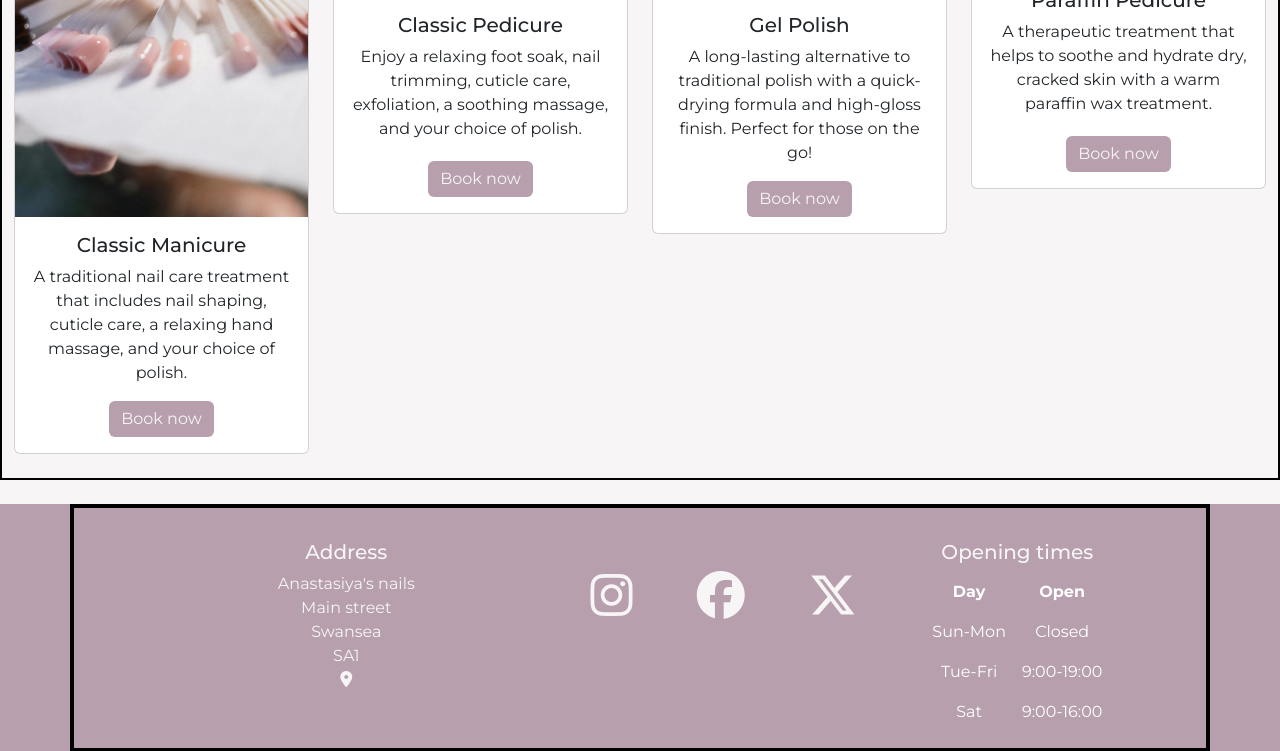
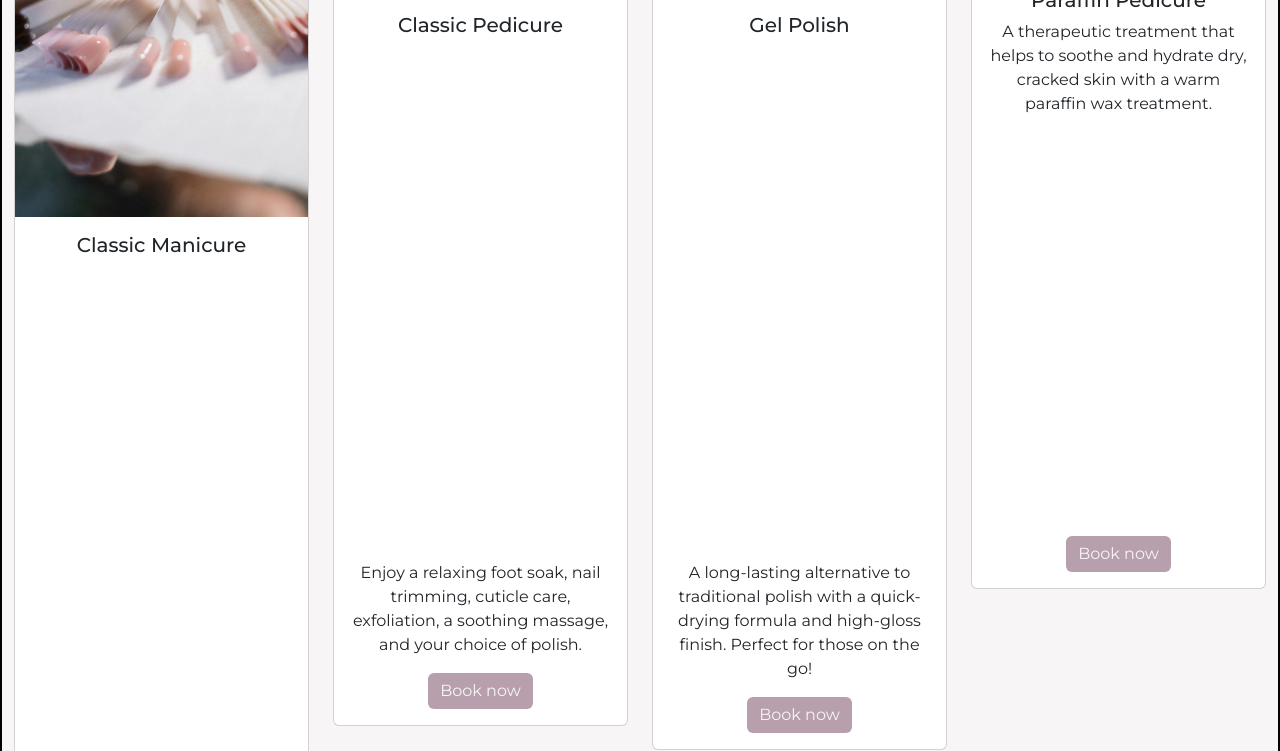
Before and after one commit to Anastasiya-m4c/Anastasiya-s-nail-salon, a plain HTML site: page index.html in a window 1280 px wide. Shown: the part 842-1593 px from the top of the page. Drawn offline with nearby package versions, Linux system fonts and the light colour scheme; files whose address does not match are found by name.

Commit message:
tried to apply opacity to the entire image, none of the changes in css are applied

```diff
--- a/assets/css/style.css
+++ b/assets/css/style.css
@@ -25,12 +25,11 @@ h3 {
 
 /*hero*/
 #hero {
-    background: url("../images/sarah-cervantes-ZUUmmpbwKjM-unsplash.jpg") no-repeat center center/cover;
+    background-image: url("../images/sarah-cervantes-ZUUmmpbwKjM-unsplash.jpg") no-repeat center center/cover, rgba(213, 202, 202, 0.7);
     position: relative;
     height: 500px;
     width: 100%;
-    /*background: rgba(213, 202, 202, 0.3);*/
-}
+ }
 
 
 .salon_name {
@@ -64,16 +63,11 @@ mark {
     color: #F7F5F5;
 }
 
-/*services
+/*services*/
 
-#services {
-    display: flex;
-    flex-direction: column;
-}  */
-
-#services .card-text{
-    min-height: 100px;
-}
+.card-text {
+    min-height: 500px;
+} /*this is not being applied - why? */
 
 /*footer*/
 
--- a/index.html
+++ b/index.html
@@ -80,7 +80,7 @@
                                 alt="freshly manicured nails">
                             <div class="card-body">
                                 <h5 class="card-title">Classic Manicure</h5>
-                                <p class="card-text">A traditional nail care treatment that includes nail shaping,
+                                <p class="card-text"></p>A traditional nail care treatment that includes nail shaping,
                                     cuticle care, a relaxing hand massage, and your choice of polish.</p>
                                 <a href="#" class="btn btn-primary custom_button">Book now</a>
                             </div>
@@ -92,7 +92,7 @@
                                 alt="feet with pained toes">
                             <div class="card-body">
                                 <h5 class="card-title">Classic Pedicure</h5>
-                                <p class="card-text">Enjoy a relaxing foot soak, nail trimming, cuticle care,
+                                <p class="card-text"></p>Enjoy a relaxing foot soak, nail trimming, cuticle care,
                                     exfoliation, a soothing massage, and your choice of polish.</p>
                                 <a href="#" class="btn btn-primary custom_button">Book now</a>
                             </div>
@@ -104,7 +104,7 @@
                                 alt="hand with red nail polish">
                             <div class="card-body">
                                 <h5 class="card-title">Gel Polish</h5>
-                                <p class="card-text">A long-lasting alternative to traditional polish with a
+                                <p class="card-text"></p>A long-lasting alternative to traditional polish with a
                                     quick-drying formula and high-gloss finish. Perfect for those on the go!</p>
                                 <a href="#" class="btn btn-primary custom_button">Book now</a>
                             </div>
@@ -115,7 +115,7 @@
                             <img src="..assets/images/hands-1327811_1280.jpg" class="card-img-top" alt="hand massage">
                             <div class="card-body">
                                 <h5 class="card-title">Paraffin Pedicure</h5>
-                                <p class="card-text"> A therapeutic treatment that helps to soothe and hydrate dry, cracked skin with a warm paraffin wax treatment.</p>
+                                <p class="card-text">A therapeutic treatment that helps to soothe and hydrate dry, cracked skin with a warm paraffin wax treatment.</p>
                                 <a href="#" class="btn btn-primary custom_button">Book now</a>
                             </div>
                         </div>
```
